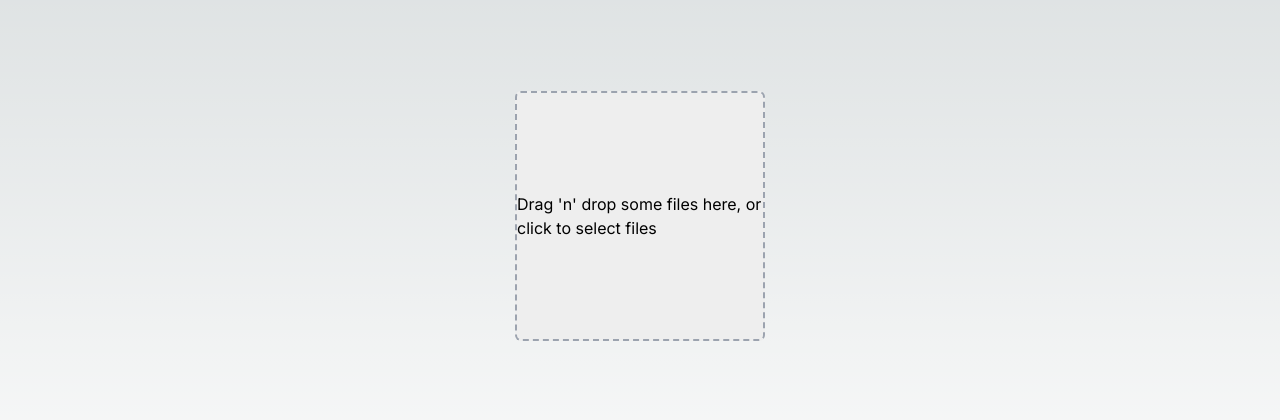
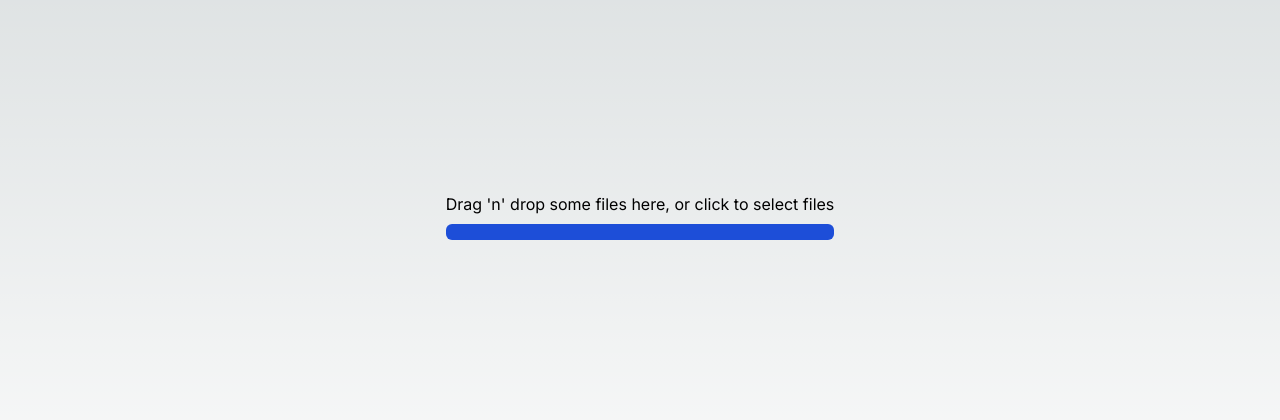
Before and after one commit to mo634/DragAndDrop-Next.js-, a Next.js app: page / in a window 1280 px wide. Shown: the part 184-604 px from the top of the page. Built offline with nearby package versions, Linux system fonts and the light colour scheme.

Commit message:
render the images uploaded and display to user

```diff
--- a/src/app/components/DropZone.tsx
+++ b/src/app/components/DropZone.tsx
@@ -1,9 +1,10 @@
 "use client"
+import Image from "next/image";
 import { useCallback, useState } from "react"
 import { useDropzone } from "react-dropzone"
 
 
-const DropZone = ({ className }: { className: string }) => {
+const DropZone = () => {
 
     const [files, setFiles] = useState<any[]>([]);
     const onDrop = useCallback((acceptedFiles: any) => {
@@ -18,6 +19,7 @@ const DropZone = ({ className }: { className: string }) => {
                     Object.assign(file, {
                         preview: URL.createObjectURL(file)
                     })
+
                 )
             ])
         }
@@ -25,13 +27,27 @@ const DropZone = ({ className }: { className: string }) => {
     const { getRootProps, getInputProps, isDragActive } = useDropzone({ onDrop })
     console.log("files", files)
     return (
-        <div {...getRootProps({ className })}>
+        <div {...getRootProps()}>
             <input {...getInputProps()} />
             {
                 isDragActive ?
                     <p>Drop files here</p> :
                     <p>Drag 'n' drop some files here, or click to select files</p>
             }
+
+            {/* render the images uploaded  */}
+
+            <div className=" bg-blue-700 rounded-md p-2 mt-2">
+                {files.map((file, index) => (
+                    <div key={index}>
+                        <p>{file.name}</p>
+                        <Image
+                            width={100}
+                            height={100}
+                            src={file.preview} alt={file.name} />
+                    </div>
+                ))}
+            </div>
         </div>
     )
 }
--- a/src/app/page.tsx
+++ b/src/app/page.tsx
@@ -4,7 +4,6 @@ import DropZone from './components/DropZone'
 const page = () => {
   return (
     <div className='flex justify-center items-center h-screen'><DropZone
-      className="flex justify-center items-center w-[250px] h-[250px] bg-[#eee] rounded-md border-2 border-dashed border-gray-400 text-black"
     /></div>
   )
 }
```
